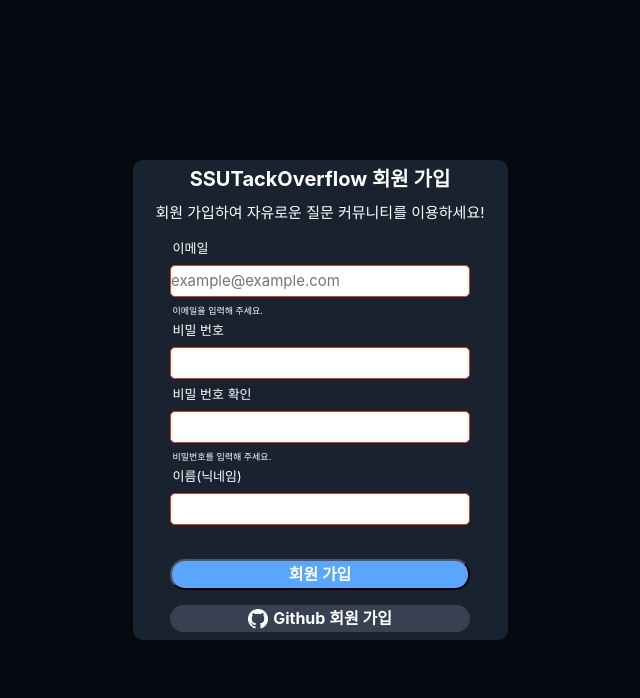
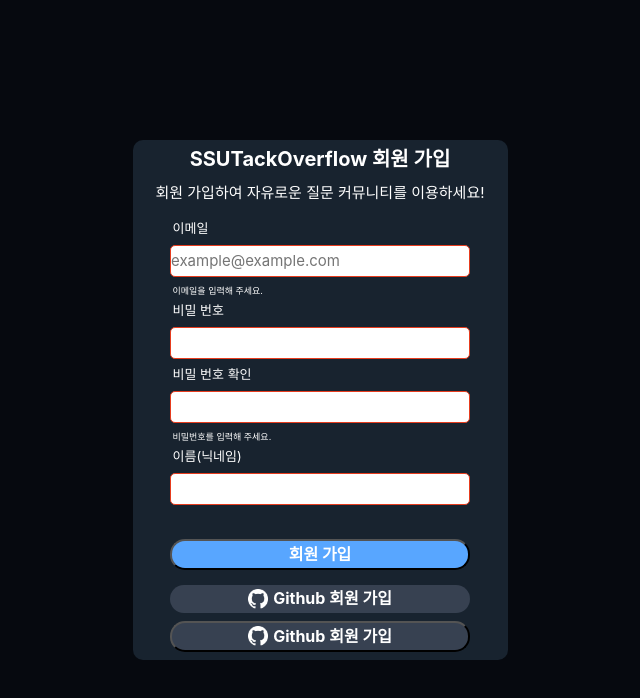
Before and after one commit to seonghyeoncho/SSTOF-Frontend, a React (Create React App) app: page /signup in a window 1280 px wide. Shown: the top 698 px of the page, without its empty margins (320-960 px from the left). Built offline with nearby package versions, Linux system fonts and the light colour scheme.

Commit message:
Temporary commit

```diff
--- a/src/api.ts
+++ b/src/api.ts
@@ -8,5 +8,5 @@ const api = axios.create({
 export const userApi = {
   signUp: (body: IUserCreateRequest) => api.post("user", body),
   signUpWithGithub: () =>
-    axios.post("http://52.79.87.105:8080/login/oauth2/code/github"),
+    axios.post("http://localhost:8080/login/oauth2/code/github"),
 };
--- a/src/components/signup/index.tsx
+++ b/src/components/signup/index.tsx
@@ -16,6 +16,7 @@ import {
   SignupWithGithubButton,
   GithubImage,
   ButtonText,
+  TestSignupWithGithubButton,
 } from "./styles";
 import GITHUB from "../../assets/GITHUB.png";
 
@@ -200,10 +201,19 @@ const SignUp: React.FC = () => {
             >
               회원 가입
             </SignUpButton>
-            <SignupWithGithubButton to="https://github.com/login/oauth/authorize?client_id=0b7fc90ab8d2806fbc57&redirect_uri=https://banchangohub.com&scope=user:read%20user:email">
+            <SignupWithGithubButton to="https://github.com/login/oauth/authorize?client_id=0b7fc90ab8d2806fbc57&redirect_uri=http://ssutackoverflow.com.s3-website.ap-northeast-2.amazonaws.com/login/oauth2/code/github&scope=user:read%20user:email">
               <GithubImage bgImage={GITHUB} />
               <ButtonText>Github 회원 가입</ButtonText>
             </SignupWithGithubButton>
+            <TestSignupWithGithubButton>
+              <GithubImage
+                bgImage={GITHUB}
+                onClick={() => {
+                  userApi.signUpWithGithub();
+                }}
+              />
+              <ButtonText>Github 회원 가입</ButtonText>
+            </TestSignupWithGithubButton>
           </InformationContainer>
         </SignupContainer>
       </Wrapper>
--- a/src/components/signup/styles.tsx
+++ b/src/components/signup/styles.tsx
@@ -110,6 +110,23 @@ export const SignupWithGithubButton = styled(Link)`
   }
 `;
 
+export const TestSignupWithGithubButton = styled.button`
+  width: 300px;
+  color: white;
+  text-align: center;
+  display: flex;
+  align-items: center;
+  justify-content: center;
+  margin-bottom: 8px;
+  border-radius: 15px;
+  line-height: 1.7;
+  font-weight: bold;
+  background-color: rgb(55, 65, 81);
+  &:hover {
+    cursor: pointer;
+  }
+`;
+
 export const GithubImage = styled.div<{ bgImage: string }>`
   background-image: url(${(props) => props.bgImage});
   align-self: center;
```
